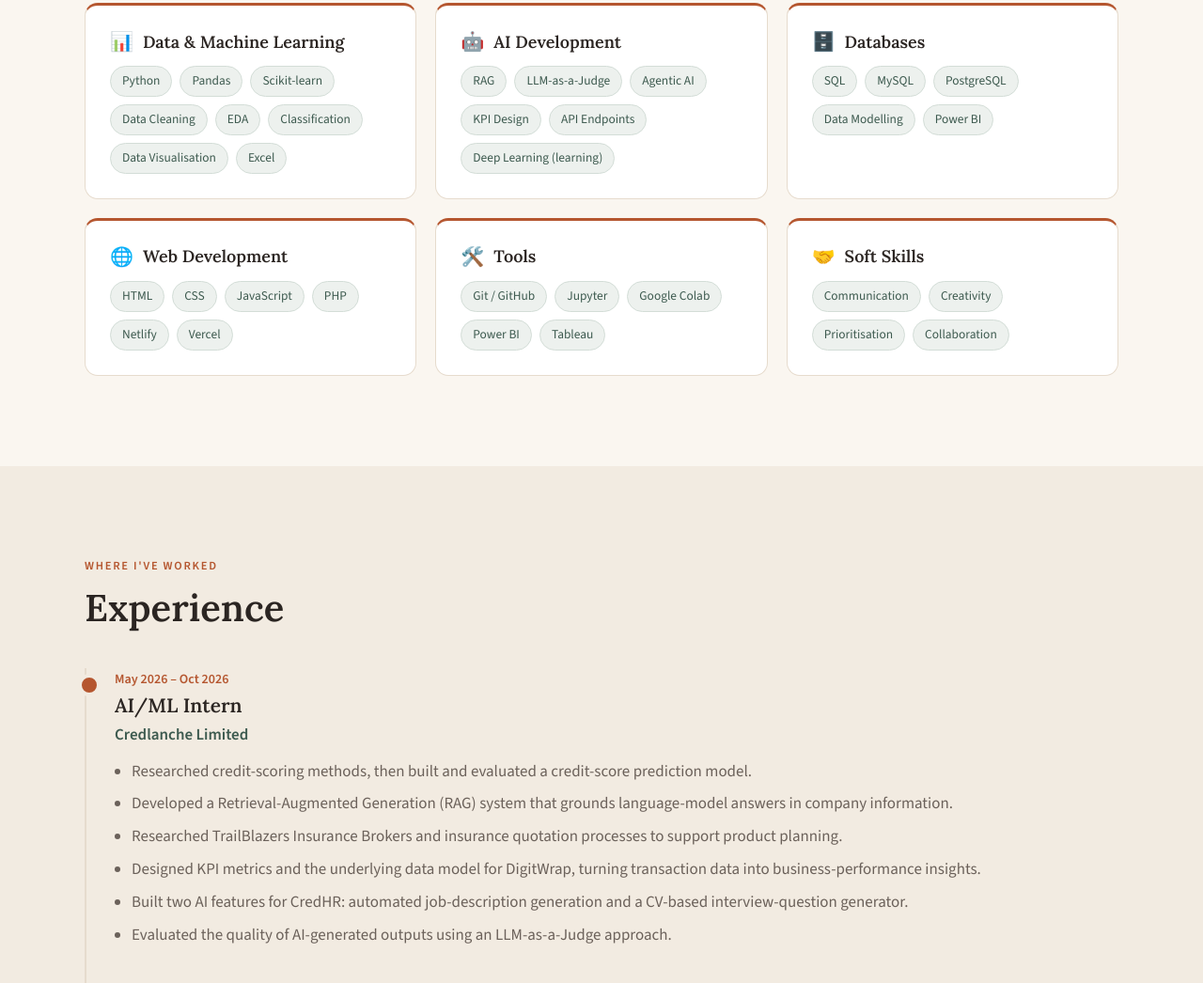
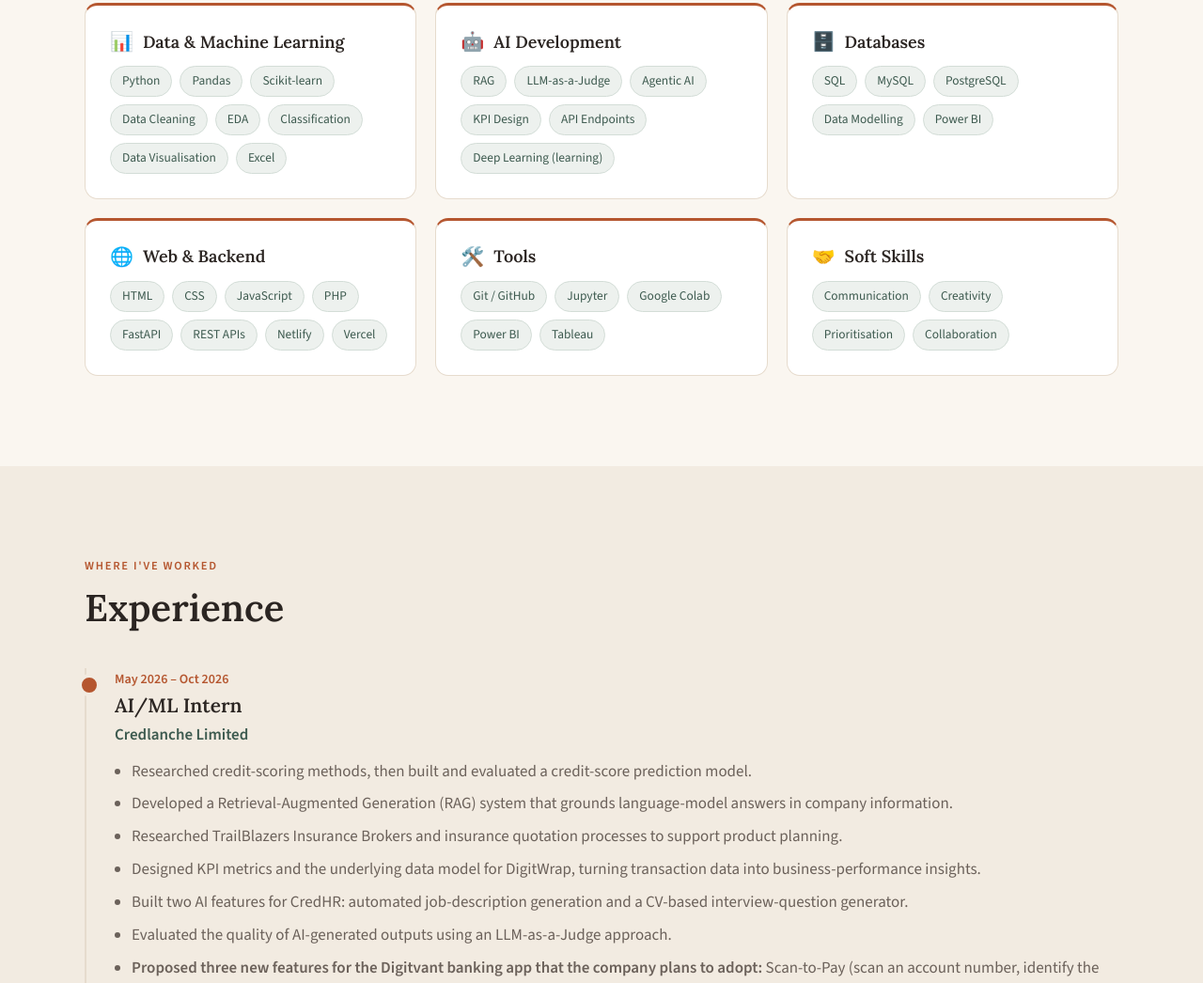
Before and after one commit to tayo-omg/tayo, a plain HTML site: page index.html in a window 1280 px wide. Shown: the part 1754-2800 px from the top of the page at 94% size. Drawn offline with nearby package versions, Linux system fonts and the light colour scheme.

Commit message:
Revise personal introduction and skills details
Updated the lead paragraph and skills section to reflect new experiences and technologies. Added a proposal for new features in the Digitvant banking app.

```diff
--- a/index.html
+++ b/index.html
@@ -183,7 +183,7 @@
       <div class="eyebrow">Hello, I'm</div>
       <h1>Omotayo Olatomiwa <span class="hl">Kolawole</span></h1>
       <div class="role">Computer Science Undergraduate · AI/ML &amp; Data Science</div>
-      <p class="lead">I turn raw data into clear insight. I've built credit-scoring models, RAG systems, AI hiring tools and KPI data models as an AI/ML Intern at Credlanche Limited, and I'm finishing my Computer Science degree at the University of Lagos.</p>
+      <p class="lead">I turn raw data into clear insight. As an AI/ML Intern at Credlanche Limited I built credit-scoring models, RAG systems and AI hiring tools, and proposed new banking features the company plans to adopt, and I'm finishing my Computer Science degree at the University of Lagos.</p>
       <div class="cta">
         <a class="btn btn-primary" href="#projects">View my work →</a>
         <a class="btn btn-ghost" href="Omotayo_Kolawole_CV.pdf" download>Download CV</a>
@@ -238,8 +238,8 @@
         <div class="tags"><span class="tag">SQL</span><span class="tag">MySQL</span><span class="tag">PostgreSQL</span><span class="tag">Data Modelling</span><span class="tag">Power BI</span></div>
       </div>
       <div class="skill-card reveal">
-        <h3><i>🌐</i> Web Development</h3>
-        <div class="tags"><span class="tag">HTML</span><span class="tag">CSS</span><span class="tag">JavaScript</span><span class="tag">PHP</span><span class="tag">Netlify</span><span class="tag">Vercel</span></div>
+        <h3><i>🌐</i> Web &amp; Backend</h3>
+        <div class="tags"><span class="tag">HTML</span><span class="tag">CSS</span><span class="tag">JavaScript</span><span class="tag">PHP</span><span class="tag">FastAPI</span><span class="tag">REST APIs</span><span class="tag">Netlify</span><span class="tag">Vercel</span></div>
       </div>
       <div class="skill-card reveal">
         <h3><i>🛠️</i> Tools</h3>
@@ -270,6 +270,7 @@
           <li>Designed KPI metrics and the underlying data model for DigitWrap, turning transaction data into business-performance insights.</li>
           <li>Built two AI features for CredHR: automated job-description generation and a CV-based interview-question generator.</li>
           <li>Evaluated the quality of AI-generated outputs using an LLM-as-a-Judge approach.</li>
+          <li><b>Proposed three new features for the Digitvant banking app that the company plans to adopt:</b> Scan-to-Pay (scan an account number, identify the likely bank and verify the recipient's name before transfer), automatic payment categorisation, and subscription tracking. Designed the FastAPI service behind them, with JWT authentication, signed transaction webhooks and fraud-check integration.</li>
         </ul>
       </div>
       <div class="job reveal">
```
